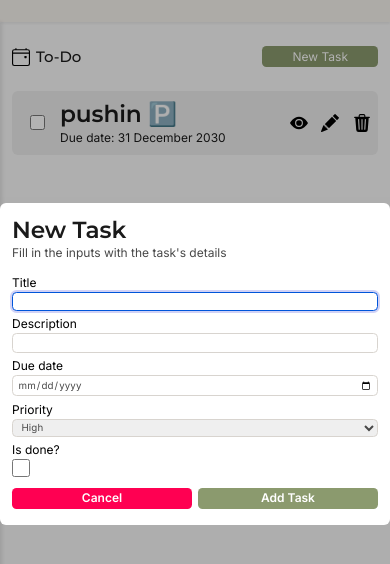
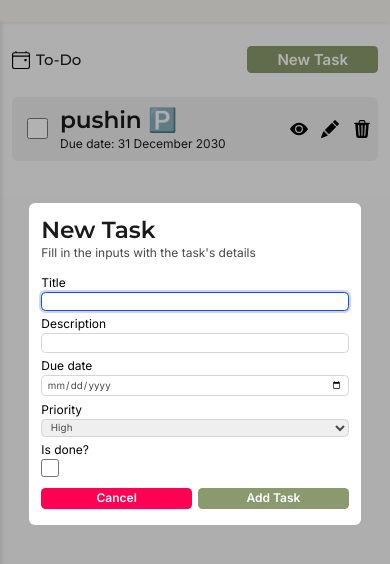
Before and after one commit to aderitomarrime/todo-list, a website built with webpack: page src/template.html in a window 390 px wide. Both pictures are taken after a click on the button "New Task". Shown: the part 58-622 px from the top of the page. Built offline with nearby package versions, Linux system fonts and the light colour scheme.

Commit message:
Adjust elements size on mobile width

```diff
--- a/src/style.css
+++ b/src/style.css
@@ -231,10 +231,10 @@ h1, h2, h3, h4, h5, h6 {
   top: 80px;
   height: calc(100dvh - 80px);
   grid-area: aside;
-  padding-block: calc(var(--spacing)*4);
+  padding-block: calc(var(--spacing)*8);
   display: flex;
   flex-direction: column;
-  gap: calc(var(--spacing)*1.5);
+  gap: calc(var(--spacing)*2.5);
   background-color: var(--bege);
   box-shadow: 2px 0px 4px rgba(0, 0, 0, 0.1);
 }
@@ -326,11 +326,11 @@ h1, h2, h3, h4, h5, h6 {
 
 .main {
   grid-area: main;
-  padding-block: calc(var(--spacing)*4);
+  padding-block: calc(var(--spacing)*8);
   background-color: var(--white-soft);
   display: flex;
   flex-direction: column;
-  gap: calc(var(--spacing)*4);
+  gap: calc(var(--spacing)*6);
 }
 
 .main button {
@@ -684,6 +684,25 @@ h1, h2, h3, h4, h5, h6 {
     transition: ease-in-out .3s;
   }
 
+  .aside button,
+  .main button {
+    font-size: var(--fs-lg);
+    line-height: var(--lh-lg);
+    letter-spacing: var(--ls-lg);
+    font-weight: var(--fw-semi-bold);
+    padding-block: calc(var(--spacing) * 1);
+  }
+
+  .aside ul li {
+    padding: calc(var(--spacing) * 0.5) calc(var(--spacing) * 1);
+  }
+
+  .aside ul li div img {
+    width: calc(var(--spacing) * 6);
+    height: calc(var(--spacing) * 6);
+    padding: calc(var(--spacing) * 0.5);
+  }
+
   .aside.showAside {
     left: 0;
   }
@@ -701,9 +720,22 @@ h1, h2, h3, h4, h5, h6 {
     gap: calc(var(--spacing) * 8);
   }
 
-   .aside {
+  .aside {
     padding-top: calc(var(--spacing) * 8);
-   }
+  }
+
+  .main .main-header {
+    flex-wrap: wrap;
+  }
+
+  .main .all-tasks > div {
+    flex-wrap: wrap;
+  }
+
+  .main .all-tasks > div .check-container input {
+    width: calc(var(--spacing) * 7);
+    height: calc(var(--spacing) * 7);
+  }
 
   .main .all-tasks > div .icons-container {
     gap: calc(var(--spacing) * 0.5);
@@ -715,6 +747,14 @@ h1, h2, h3, h4, h5, h6 {
     padding: calc(var(--spacing) * 2);
     cursor: pointer;
   }
+
+  #newTaskModal,
+  #editModal,
+  #newProjectModal,
+  #infoModal {
+    width: 85%;
+  }
+
 }
 
 @media (max-width:400px) {
```
